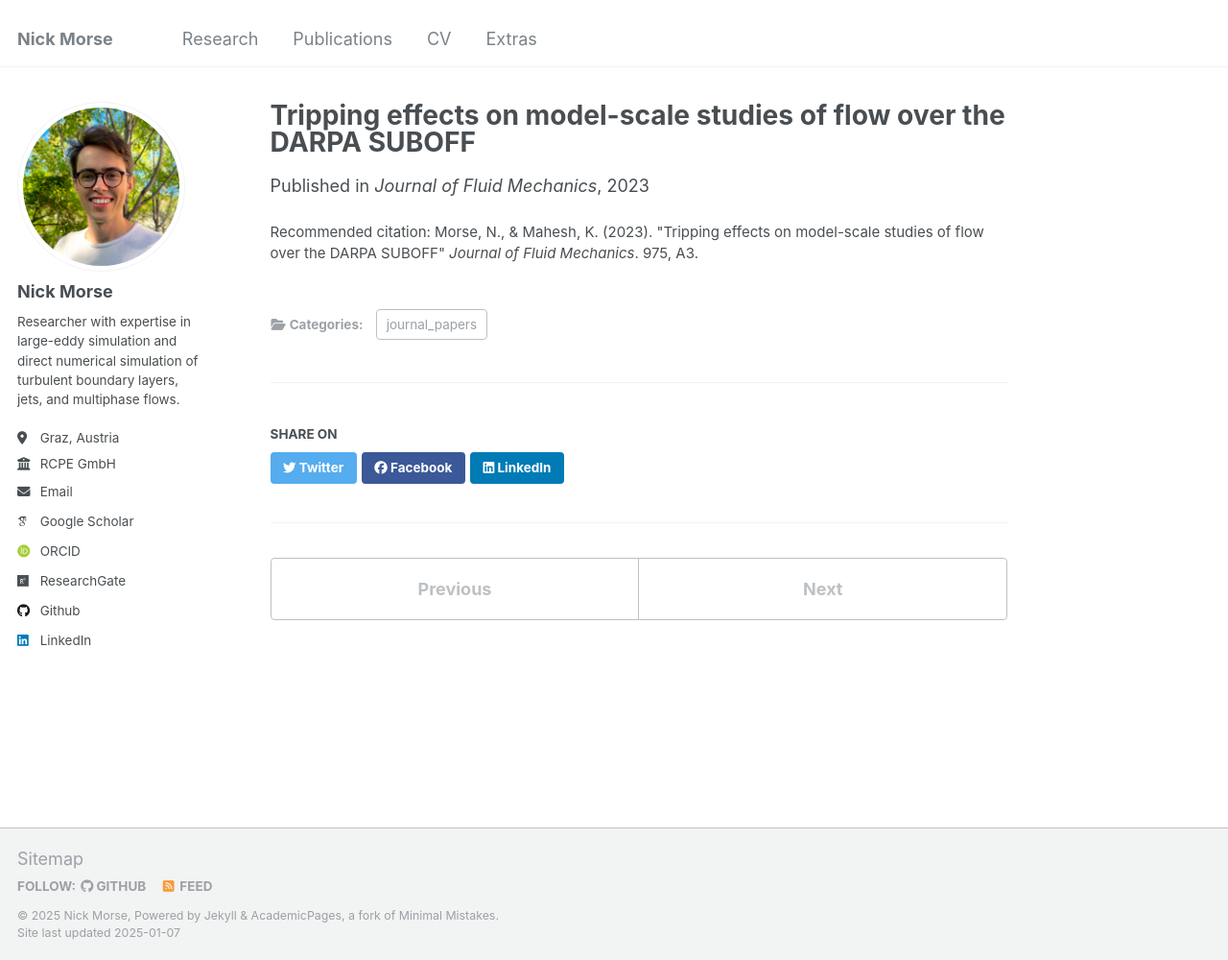
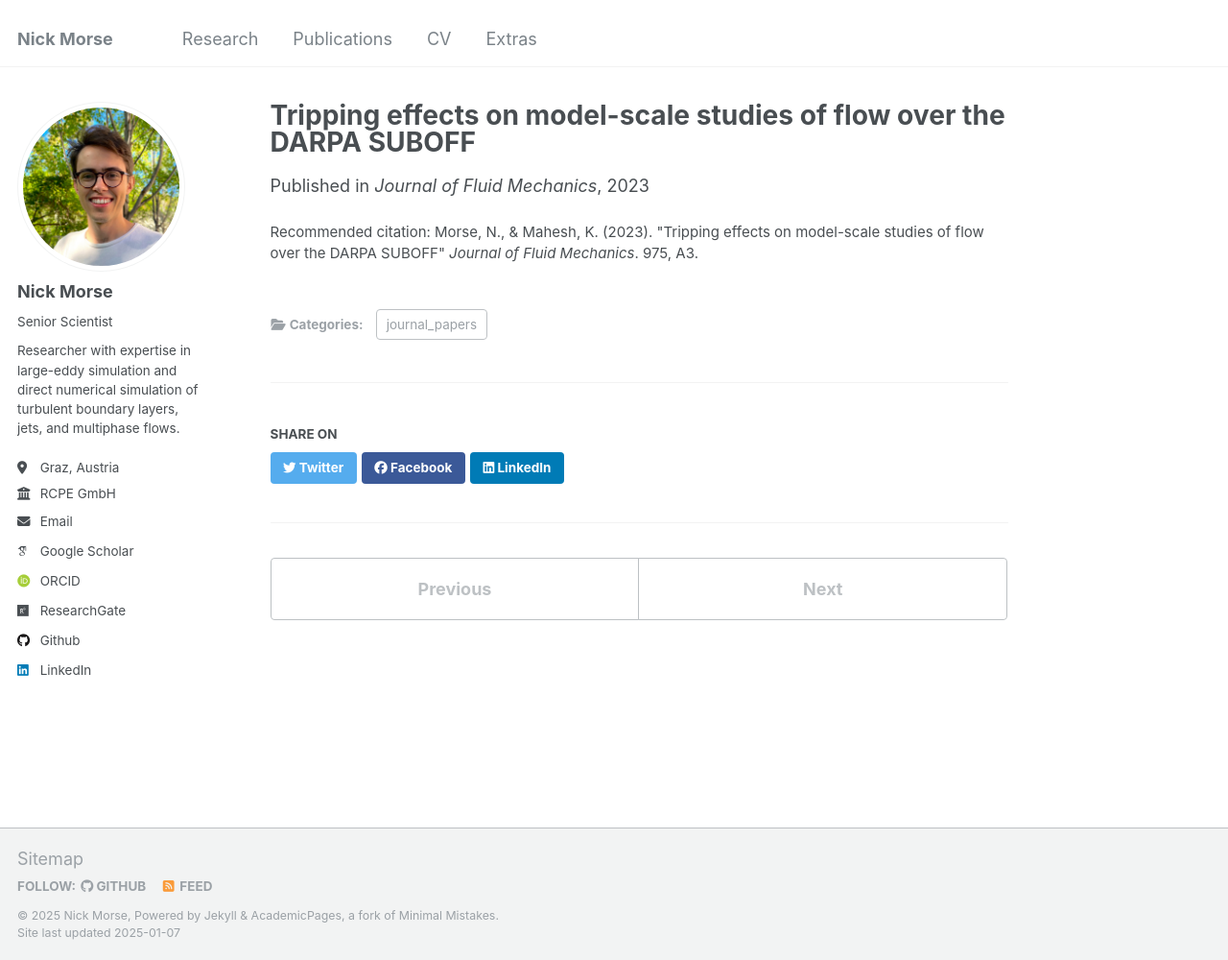
Before and after one commit to morse129/morse129.github.io, a Jekyll site: the page built from _publications/2023-11-15-tripping-effects-on-model-scale-studies-of-flow-over-the-darpa-suboff.md, in a window 1280 px wide and 1000 px high. Shown: the whole window at 96% size. Built offline with Jekyll 4.4.1, drawn with Linux system fonts in a browser that asks for light colours; some web fonts are replaced.

Commit message:
more custom bibliography tweaks, alt name

```diff
--- a/_config.yml
+++ b/_config.yml
@@ -23,7 +23,8 @@ author:
   # Biographic information
   avatar           : "headshot.jpg"
   name             : "Nick Morse"
-  pronouns         : # example: "she/her"
+  alt_name         : "Nicholas Morse"
+  pronouns         : Senior Scientist # example: "she/her"
   bio              : "Researcher with expertise in large-eddy simulation and direct numerical simulation of turbulent boundary layers, jets, and multiphase flows."
   location         : "Graz, Austria"
   employer         : "RCPE GmbH"
@@ -90,7 +91,7 @@ teaser                   :  # filename of teaser fallback teaser image placed in
 breadcrumbs              : false # true, false (default)
 words_per_minute         : 160
 future                   : true
-read_more                : "disabled" # if enabled, adds "Read more" links to excerpts
+read_more                : "enabled" # if enabled, adds "Read more" links to excerpts
 talkmap_link             : false #change to true to add link to talkmap on talks page
 comments:
   provider               : # false (default), "disqus", "discourse", "facebook", "google-plus", "staticman", "custom"
--- a/_includes/archive-single-custom.html
+++ b/_includes/archive-single-custom.html
@@ -43,7 +43,7 @@
     {% if post.collection == 'projects'%}
       {% assign authors = '' %}
       {% for author in post.author %}
-        {% if author == site.author.name %}
+        {% if author == site.author.name or author == site.author.alt_name %}
           {% assign authors_updated = authors | append: ", <b>" | append: author | append: "</b>" %}
         {% else %}
           {% assign authors_updated = authors | append: ", " | append: author %}
--- a/_publications/2023-11-15-tripping-effects-on-model-scale-studies-of-flow-over-the-darpa-suboff.md
+++ b/_publications/2023-11-15-tripping-effects-on-model-scale-studies-of-flow-over-the-darpa-suboff.md
@@ -1,6 +1,6 @@
 ---
 title: "Tripping effects on model-scale studies of flow over the DARPA SUBOFF"
-authors: [Nicholas Morse, Krishnan Mahesh]
+author: [Nicholas Morse, Krishnan Mahesh]
 collection: publications
 category: journal_papers
 permalink: /publication/2023-11-15-tripping-effects-on-model-scale-studies-of-flow-over-the-darpa-suboff
```
